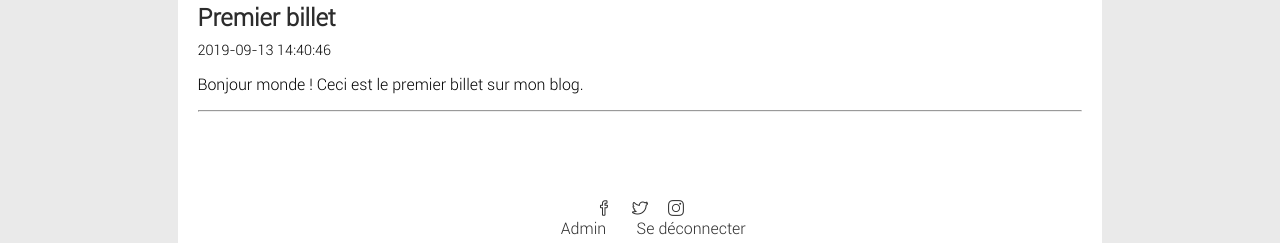
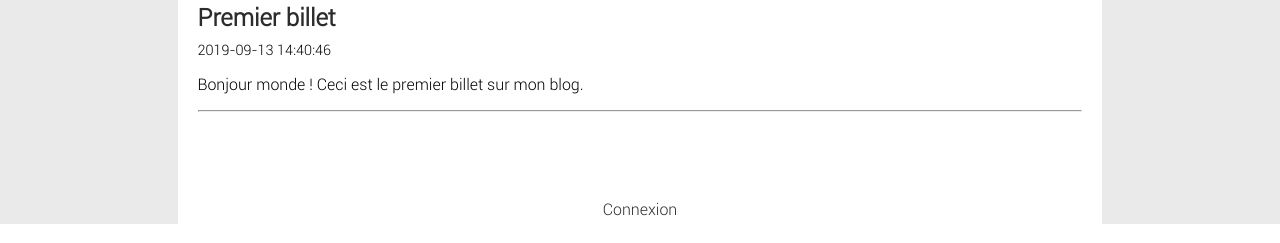
Before and after one commit to Liligeia/projet4, a PHP site: page / in a window 1280 px wide. Shown: the part 702-945 px from the top of the page. Run offline with PHP 8.4, Linux system fonts and the light colour scheme; data comes from the database, SQL or seed files in the repository; some libraries are stand-ins or nearby versions.

Commit message:
Modifications gabarit.php tinymce

```diff
--- a/Vue/gabarit.php
+++ b/Vue/gabarit.php
@@ -14,7 +14,7 @@
 	<script type="text/javascript">
 		tinymce.init({
 		selector: '#mytextarea',
-		valid_elements : "em/i,strike,u,strong/b,div[align],br",
+		valid_elements: "*[*]",
 
 		});
 	</script>
@@ -54,13 +54,25 @@
 
 	<!-- Footer -->
       <footer id="piedBlog">
+	 <!--
         <ul id="socialmedia">
 			<li><a class="socialicons" href= "https//www.facebook.com"><i class="icon-social-facebook"></i></a></li>
 			<li><a class="socialicons" href= "https//www.twitter.com"><i class="icon-social-twitter"></i></a></li>
 			<li><a class="socialicons" href= "https//www.instagram.com"><i class="icon-social-instagram"></i></a></li>
 		</ul>
-		<a id="connexion" href="connexion">Admin</a>
-		<a id="lienDeco" href="connexion/deconnecter">Se déconnecter</a>
+	-->
+
+			<?php if(isset($_SESSION['login'])) :?>
+				<a id="admin" href="admin">Admin </a>
+				<?php else : ?>
+				<a id="connexion" href="connexion">Connexion</a>
+				<?php endif; ?>
+
+		<?php if(isset($_SESSION['login'])) : ?>
+			<a id="lienDeco" href="connexion/deconnecter">Se déconnecter</a>
+		<?php endif; ?>
+
+
       </footer>
     </div>
 
```
